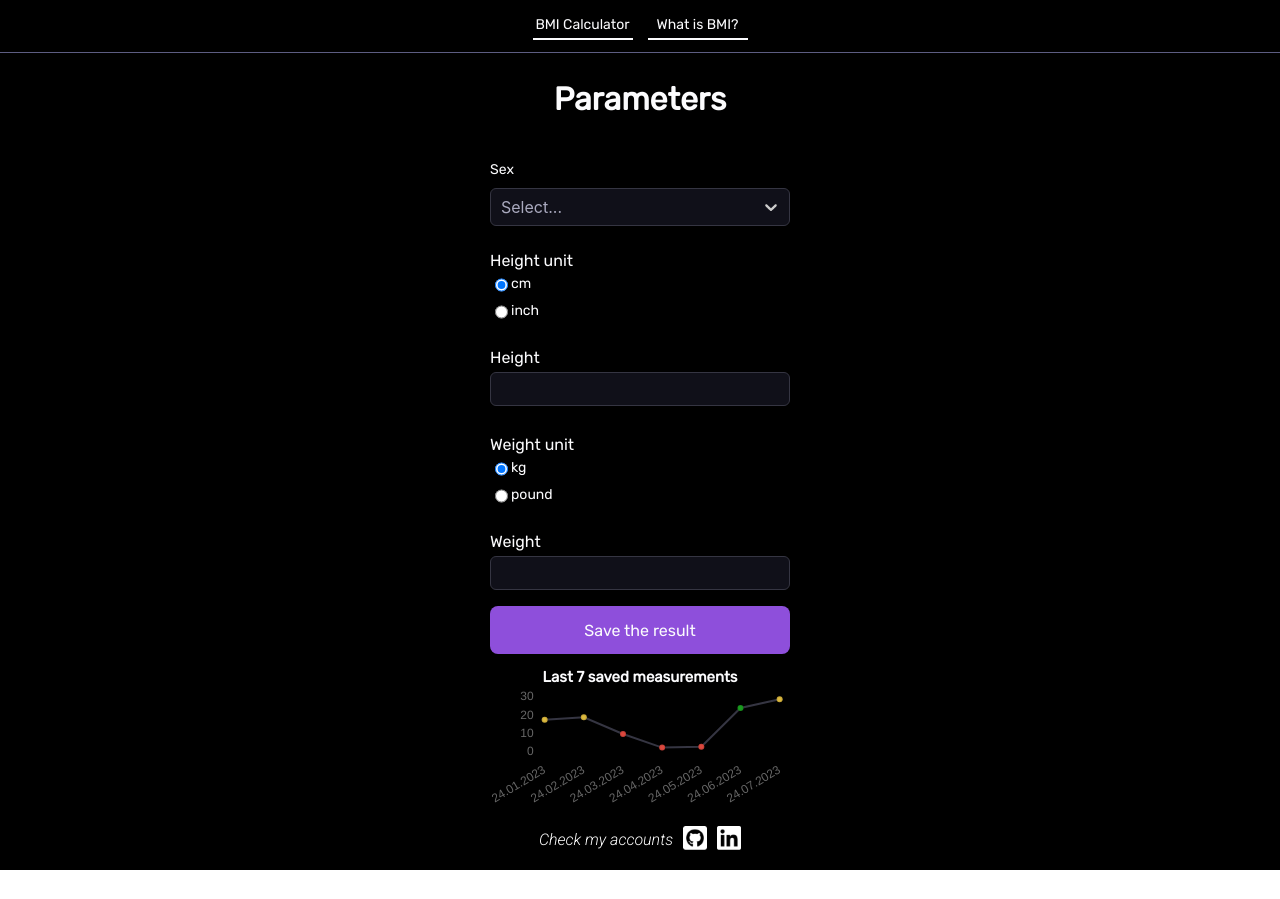
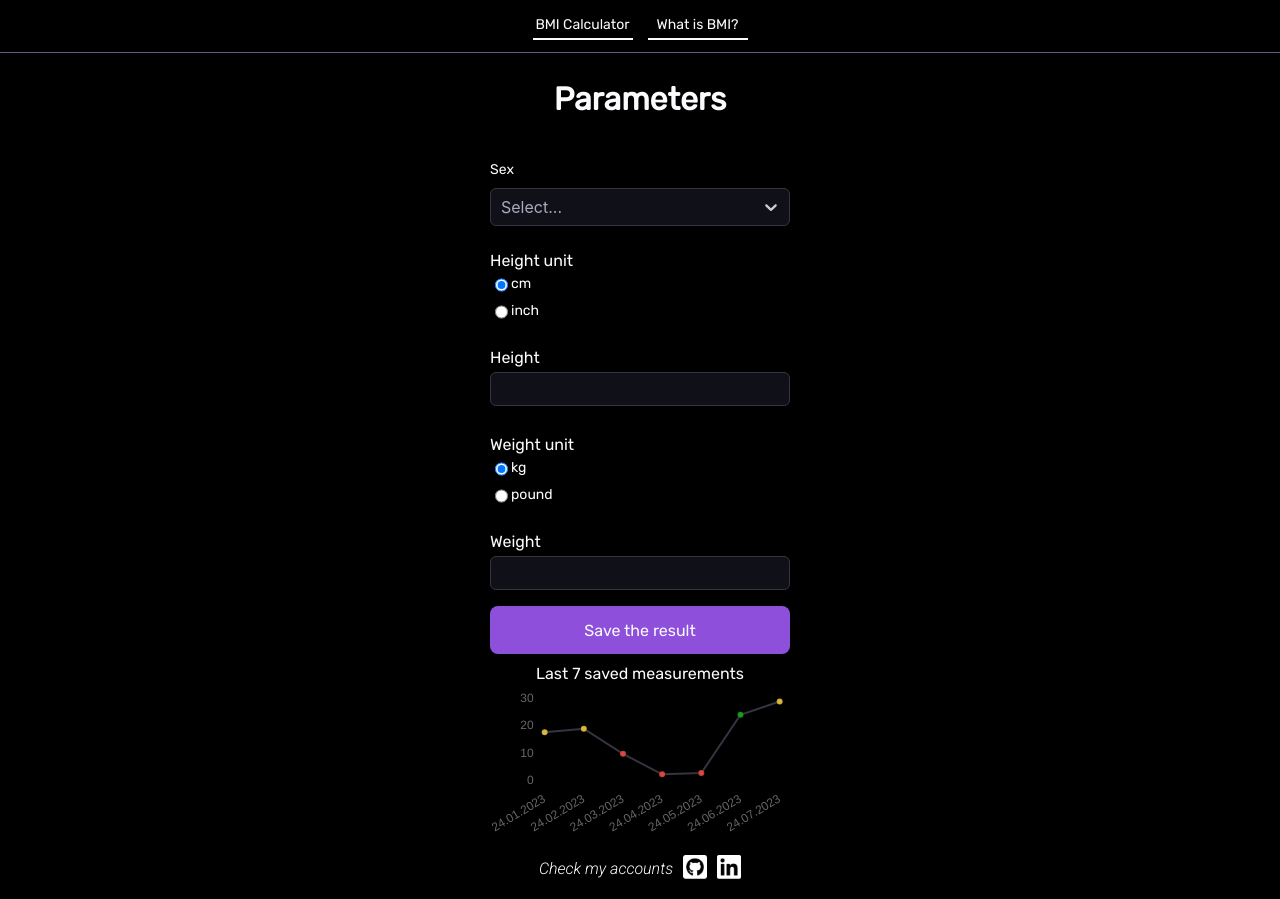
Before and after one commit to WeronikaCzepiela/bmi-calculator, a React (Create React App) app: page / in a window 1280 px wide. Before the commit the page ends 870 px from the top, so only its background shows below. Built offline with nearby package versions, Linux system fonts and the light colour scheme.

Commit message:
Refactor code from Chart and add title to the chart

```diff
--- /dev/null
+++ b/src/components/Chart/Chart.helpers.jsx
@@ -0,0 +1,49 @@
+export const colorResult = (dataValue) =>
+  dataValue.map((stringItem) => {
+    const item = parseInt(stringItem)
+    if (item < 17 || item >= 30) return '#DC483E'
+    if ((item >= 17 && item < 18.5) || (item >= 25 && item < 30)) return '#DCB93E'
+    if (item >= 18.5 && item < 25) return '#1A9C1F'
+  })
+
+export const getDateData = (measurements) => {
+  return measurements.map((item) => item.date)
+}
+
+export const getValueData = (measurements) => {
+  return measurements.map((item) => item.value)
+}
+
+export const optionChart = {
+  options: {
+    scaleShowGridLines: true,
+    scales: {
+      x: {
+        min: -1,
+        grid: {
+          color: '#DC483E',
+          lineWidth: 2,
+        },
+      },
+      y: {
+        max: 40,
+        grid: {
+          color: '#DC483E',
+          lineWidth: 2,
+        },
+      },
+    },
+  },
+  // plugins: {
+  //     title: {
+  //         width: 200,
+  //         color: '#FBFBFD',
+  //         display: true,
+  //         text: `Last ${count} saved measurements`,
+  //         font: {
+  //             size: 15,
+  //             family: 'Rubik',
+  //         },
+  //     },
+  // },
+}
--- a/src/components/Chart/Chart.jsx
+++ b/src/components/Chart/Chart.jsx
@@ -10,6 +10,8 @@ import {
   Tooltip,
 } from 'chart.js'
 import { Line } from 'react-chartjs-2'
+import { colorResult, getDateData, getValueData, optionChart } from './Chart.helpers'
+import { Text } from '../Text/Text'
 
 ChartJS.register(CategoryScale, LinearScale, PointElement, LineElement, Title, Tooltip)
 export const Chart = ({ measurementsHistory }) => {
@@ -22,74 +24,34 @@ export const Chart = ({ measurementsHistory }) => {
     { date: '24.06.2023', value: '24.00' },
     { date: '24.07.2023', value: '28.80' },
   ]
-  const colorResult = (dataValue) =>
-    dataValue.map((stringItem) => {
-      const item = parseInt(stringItem)
-      if (item < 17 || item >= 30) return '#DC483E'
-      if ((item >= 17 && item < 18.5) || (item >= 25 && item < 30)) return '#DCB93E'
-      if (item >= 18.5 && item < 25) return '#1A9C1F'
-    })
 
-  const labels = measurements.map((item) => item.date)
-  const dataValue = measurements.map((item) => item.value)
-  const count = labels.length.toString()
+  const dateData = getDateData(measurements)
+  const dateValue = getValueData(measurements)
+  const count = getDateData(measurements).length
 
   const dataSet = {
-    labels,
+    labels: dateData,
     datasets: [
       {
         label: 'Dataset',
-        data: dataValue,
+        data: dateValue,
         borderWidth: 2,
         elements: {
           line: {
             borderColor: '#353542',
           },
           point: {
-            backgroundColor: colorResult(dataValue),
+            backgroundColor: colorResult(dateValue),
           },
         },
       },
     ],
   }
 
-  const options = {
-    options: {
-      scaleShowGridLines: true,
-      scales: {
-        x: {
-          min: -1,
-          grid: {
-            color: '#DC483E',
-            lineWidth: 2,
-          },
-        },
-        y: {
-          max: 40,
-          grid: {
-            color: '#DC483E',
-            lineWidth: 2,
-          },
-        },
-      },
-    },
-    plugins: {
-      title: {
-        width: 200,
-        color: '#FBFBFD',
-        display: true,
-        text: `Last ${count} saved measurements`,
-        font: {
-          size: 15,
-          family: 'Rubik',
-        },
-      },
-    },
-  }
-
   return (
     <div className={'chart'}>
-      <Line data={dataSet} options={options} />
+      <Text type={'t'}>Last {count} saved measurements</Text>
+      <Line data={dataSet} options={optionChart} />
     </div>
   )
 }
--- a/src/components/Chart/Chart.scss
+++ b/src/components/Chart/Chart.scss
@@ -1 +1,7 @@
 @import url('https://fonts.googleapis.com/css2?family=Rubik&display=swap');
+
+.chart {
+  display: flex;
+  flex-direction: column;
+  align-items: center;
+}
--- a/src/components/Text/Text.jsx
+++ b/src/components/Text/Text.jsx
@@ -10,6 +10,9 @@ export const Text = ({ type, children }) => {
   if (type === 'e') {
     return <p className={'error'}>{children}</p>
   }
+  if (type === 't') {
+    return <p className={'title'}>{children}</p>
+  }
 
   return <p>{children}</p>
 }
--- a/src/components/Text/Text.scss
+++ b/src/components/Text/Text.scss
@@ -18,6 +18,11 @@ p {
   color: red;
 }
 
+.title {
+  @extend %text;
+  font-size: 16px;
+}
+
 label {
   @extend %text;
   font-size: 16px;
```
